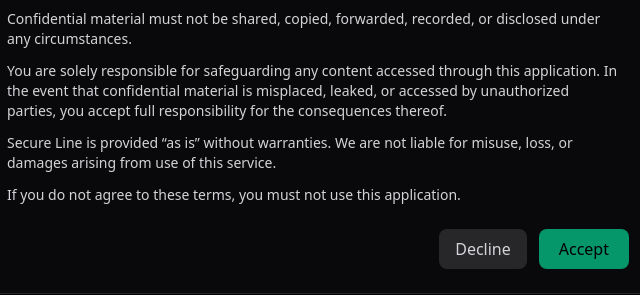
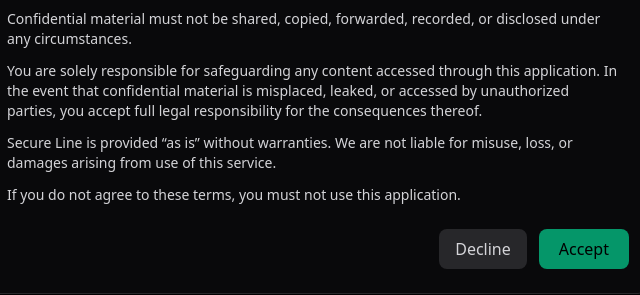
Before and after one commit to StephenDK/Secure_Line, a website with bundled scripts: page public/index.html in a window 1280 px wide. Shown: the part 309-604 px from the top of the page, 322-962 px from the left. Built offline with nearby package versions, Linux system fonts and the light colour scheme; no server answers; files whose address does not match are found by name.

Commit message:
Update legal text

```diff
--- a/public/index.html
+++ b/public/index.html
@@ -46,7 +46,7 @@
               You are solely responsible for safeguarding any content accessed
               through this application. In the event that confidential material
               is misplaced, leaked, or accessed by unauthorized parties, you
-              accept full responsibility for the consequences thereof.
+              accept full legal responsibility for the consequences thereof.
             </p>
 
             <p>
```
